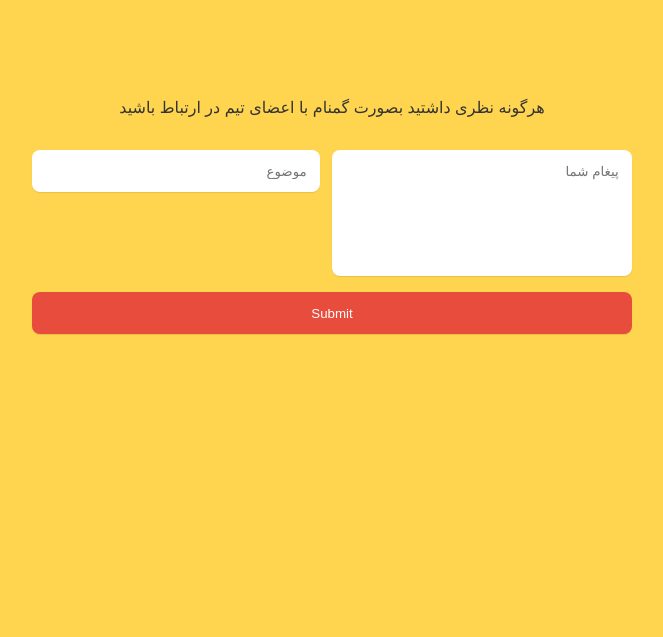
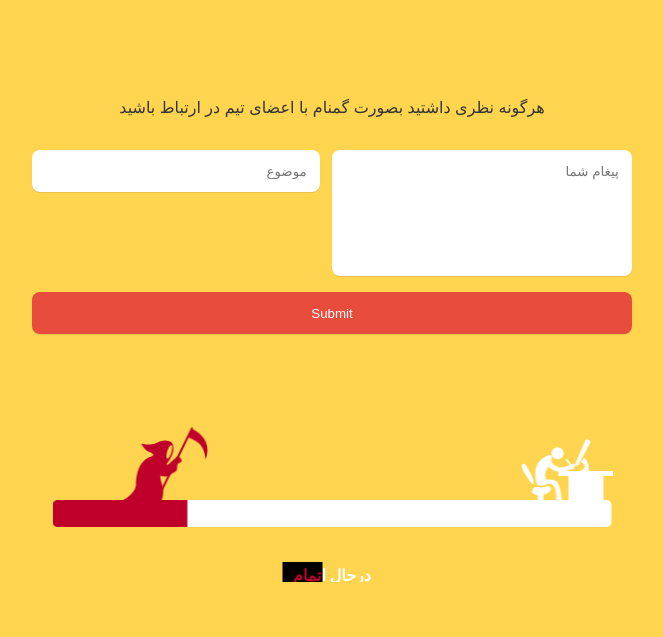
Before and after one commit to 3alehi/timer, a plain HTML site: page index.html in a window 1280 px wide. Shown: the part 161-798 px from the top of the page, without its empty margins (308-971 px from the left). Drawn offline with nearby package versions, Linux system fonts and the light colour scheme.

Commit message:
Update style.css

```diff
--- a/style.css
+++ b/style.css
@@ -213,7 +213,7 @@ See you.
   max-width: 100%;
   height:158px;
   position: absolute;
-  top: 110%;
+  top: 80%;
   left: 50%;
   z-index: 1;
   transform: translate(-50%, -50%);
```
